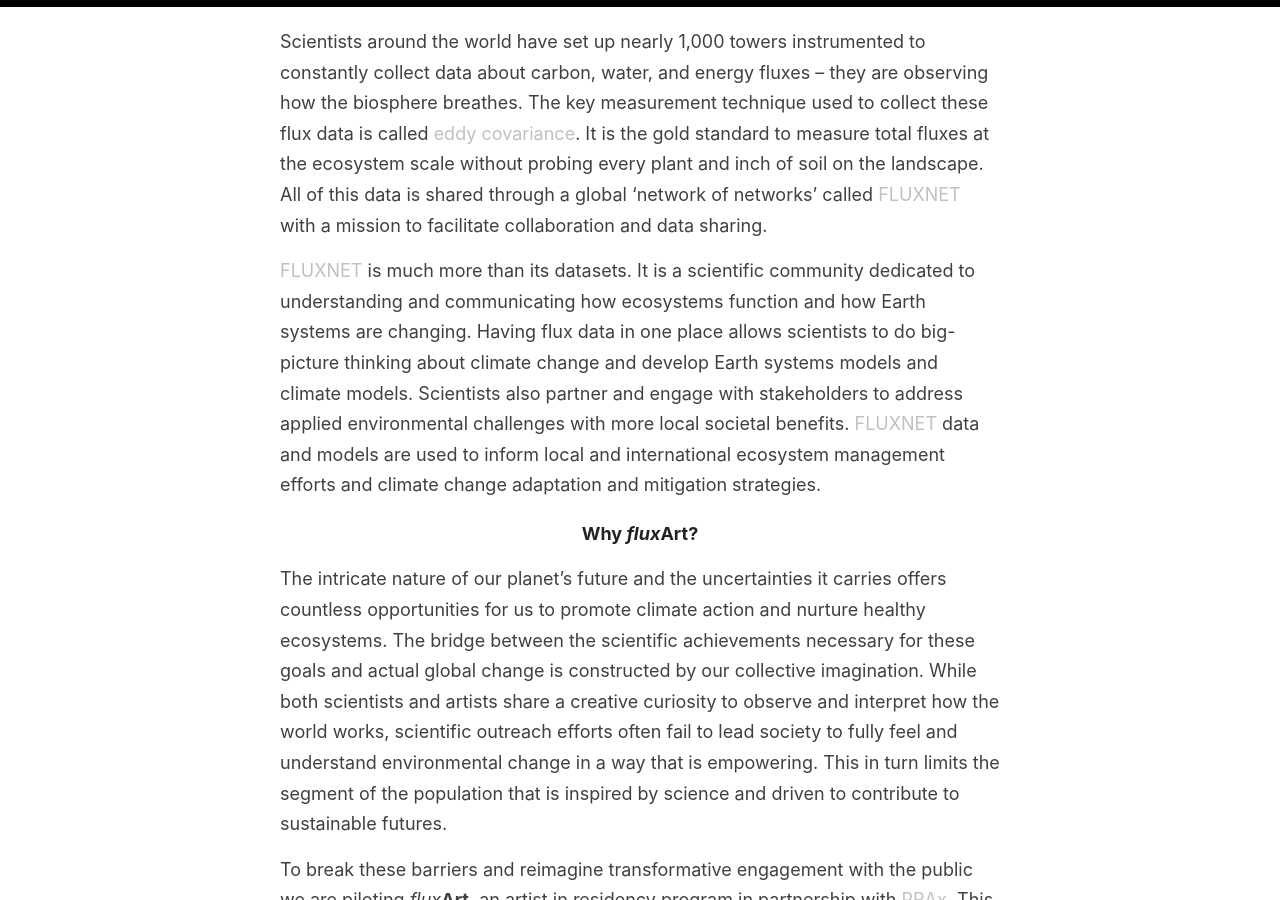
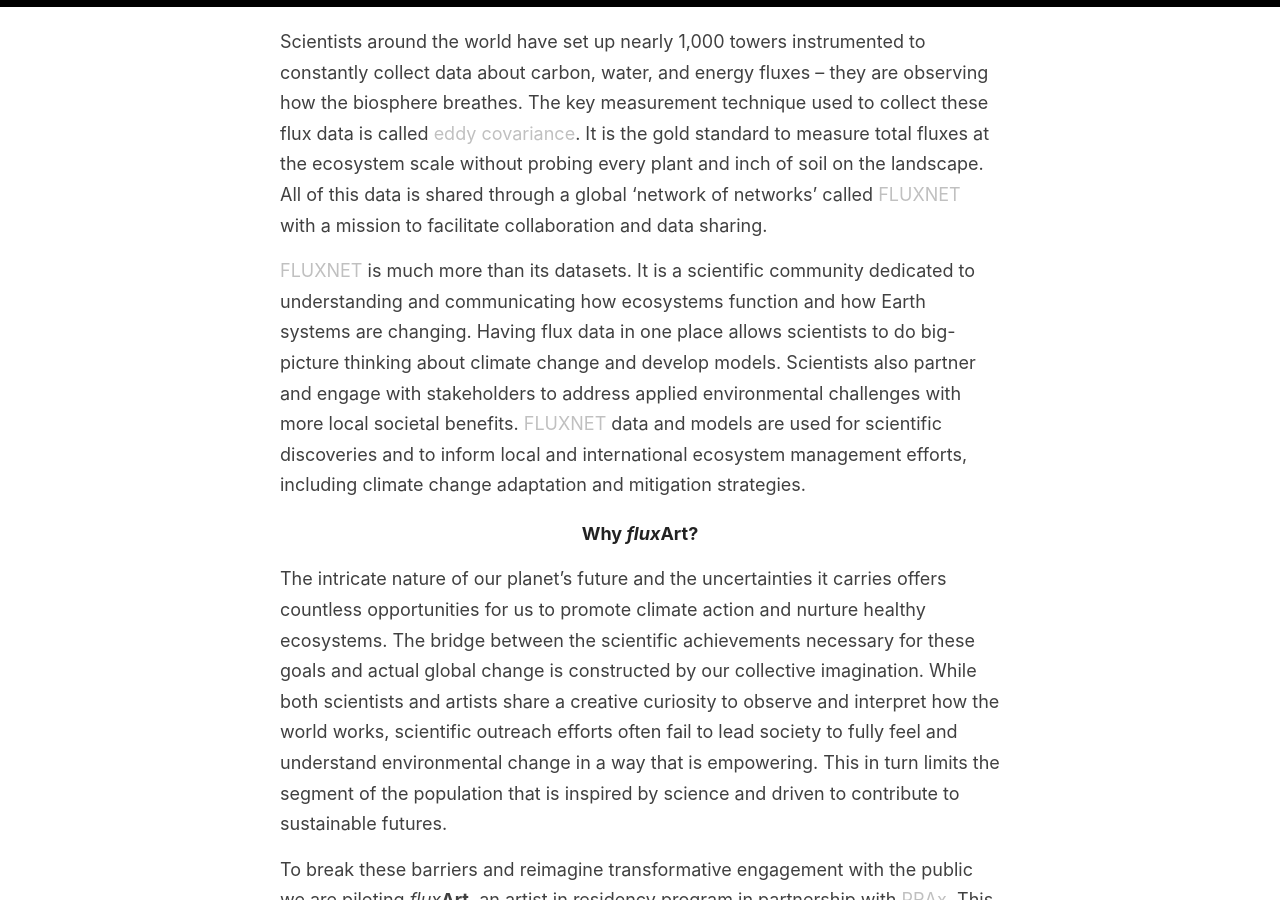
Before and after one commit to fluxnetart/fluxnetart.github.io, a Jekyll site: the page built from _pages/program.md, in a window 1280 px wide and 900 px high, scrolled down 1303 px. Built offline with Jekyll 4.4.1, drawn with Linux system fonts in a browser that asks for light colours.

Commit message:
edit text

```diff
--- a/_pages/program.md
+++ b/_pages/program.md
@@ -29,7 +29,7 @@
 
 Scientists around the world have set up nearly 1,000 towers instrumented to constantly collect data about carbon, water, and energy fluxes – they are observing how the biosphere breathes. The key measurement technique used to collect these flux data is called <a href = "https://www.youtube.com-/watch?v=CR4Anc8Mkas">eddy covariance</a>. It is the gold standard to measure total fluxes at the ecosystem scale without probing every plant and inch of soil on the landscape. All of this data is shared through a global ‘network of networks’ called <a href = "https://fluxnet.org/">FLUXNET</a> with a mission to facilitate collaboration and data sharing.
 
-<a href = "https://fluxnet.org/">FLUXNET</a> is much more than its datasets. It is a scientific community dedicated to understanding and communicating how ecosystems function and how Earth systems are changing. Having flux data in one place allows scientists to do big-picture thinking about climate change and develop Earth systems models and climate models. Scientists also partner and engage with stakeholders to address applied environmental challenges with more local societal benefits. <a href = "https://fluxnet.org/">FLUXNET</a> data and models are used to inform local and international ecosystem management efforts and climate change adaptation and mitigation strategies.
+<a href = "https://fluxnet.org/">FLUXNET</a> is much more than its datasets. It is a scientific community dedicated to understanding and communicating how ecosystems function and how Earth systems are changing. Having flux data in one place allows scientists to do big-picture thinking about climate change and develop models. Scientists also partner and engage with stakeholders to address applied environmental challenges with more local societal benefits. <a href = "https://fluxnet.org/">FLUXNET</a> data and models are used for scientific discoveries and to inform local and international ecosystem management efforts, including climate change adaptation and mitigation strategies.
 
 <h4>Why <i>flux</i><b>Art</b>?</h4>
 
```
